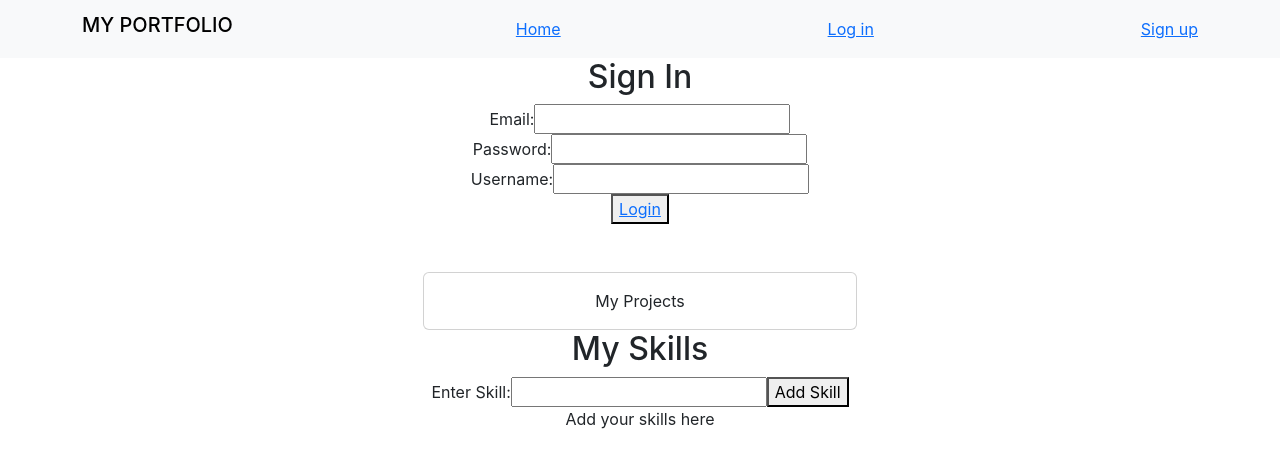
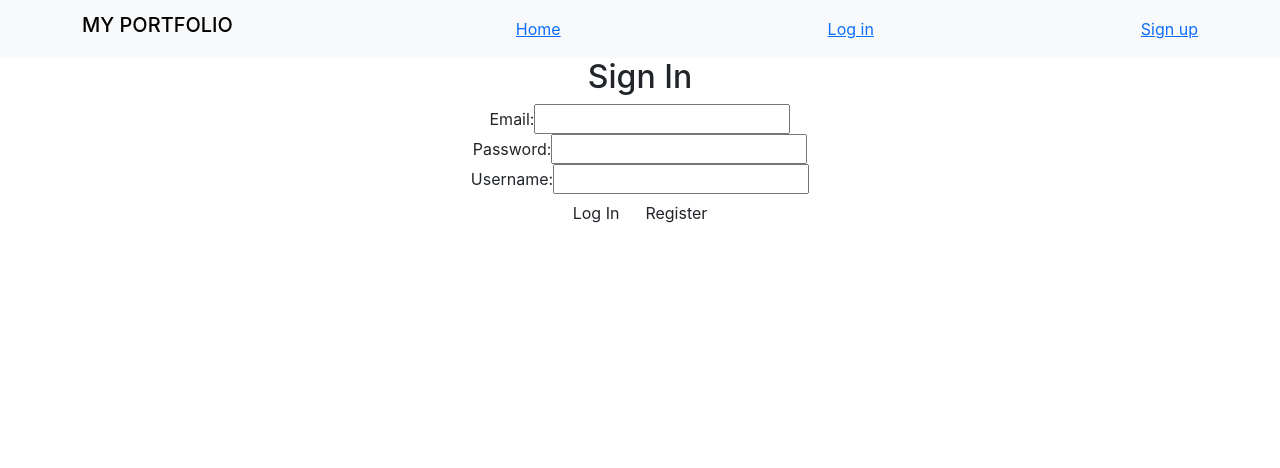
Before and after one commit to Rukorio-Vanessa/Portfolio-app-frontend, a React (Create React App) app: page /login in a window 1280 px wide. Shown: the top 468 px of the page. Built offline with nearby package versions, Linux system fonts and the light colour scheme.

Commit message:
added skills,projects to portfoliopg

```diff
--- a/src/App.js
+++ b/src/App.js
@@ -6,6 +6,7 @@ import './App.css'
 import Projects from './components/Projects';
 import Register from './components/Register';
 import Skills from './components/Skills';
+import PortfolioPage from './components/PortfolioPage';
 
 
 function App() {
@@ -22,10 +23,18 @@ function App() {
       <Route path='/'>
         <Home />
       </Route>
+      <Route path='/portfoliopage'>
+        <Register/>
+      </Route>
+      <Route path='/projects'>
+        <Register/>
+      </Route>
+      <Route path='/register'>
+        <Register/>
+      </Route>
     </Switch>
     </BrowserRouter>
     <Projects/>
-    <Skills/>
     </div>
   );
 }
--- a/src/components/Login.js
+++ b/src/components/Login.js
@@ -1,8 +1,8 @@
 import React from "react";
 import { useState } from "react";
-import ReactDOM  from "react-dom";
-import validator from 'validator';
 import Navbar from "./Navbar";
+import { Link } from "react-router-dom";
+
 
 
 
@@ -50,9 +50,9 @@ function Login(){
           <input type="text" value={username} onChange={handleUsernameChange} />
         </label>
         <br />
-        <button type="submit" >
-        <a className="logbtn" href="/projects"> Login</a>
-        </button>
+        <Link type="login-button" className="btn cancelbtn mx-auto" to="/portfoliopage" >Log In</Link>
+        <Link type="login-button" className="btn cancelbtn mx-auto" to="/register" >Register</Link>
+
       </form>
     </div>
   );
--- a/src/components/PortfolioPage.js
+++ b/src/components/PortfolioPage.js
@@ -1,4 +1,13 @@
 import React from 'react'
-function PortfolioPage(){}
+import Projects from './Projects';
+import Skills from './Skills';
+function Portfoliopage(){
+    return(
+        <div>
+            <Projects/>
+            <Skills/>
+        </div>
+    )
+}
 
-export default PortfolioPage;
+export default Portfoliopage;
--- a/src/components/Projects.js
+++ b/src/components/Projects.js
@@ -1,17 +1,9 @@
 import React from "react";
+import { useState, useEffect } from "react";
 
 function Projects(){
-    return(
-        <div>
-        <div className="row justify-content-center mt-5">
-          <div className="card col-lg-4 col-sm-12 col-md-6">
-            <div className="card-body">
-              <p className="card-text">My Projects</p>
-            </div>
-          </div>
-        </div>
-      </div>
-    );
+
 }
 
+
 export default Projects;
--- a/src/components/Register.js
+++ b/src/components/Register.js
@@ -1,5 +1,7 @@
 import React from "react";
 import { useState } from "react";
+import { Link } from "react-router-dom";
+
 
 function Register(){
 
@@ -16,11 +18,8 @@ function Register(){
         return;
       }
 
-      // perform registration logic here
-      // ...
+      //Registration logic
 
-      // redirect to another page on success
-      window.location.href = '/projects';
     };
 
     return (
@@ -39,7 +38,7 @@ function Register(){
             <label>Confirm Password:</label>
             <input type="password" value={confirmPassword} onChange={(e) => setConfirmPassword(e.target.value)} />
           </div>
-          <button type="submit">Register</button>
+          <Link type="login-button" className="btn cancelbtn mx-auto" to="/portfoliopage">Register</Link>
         </form>
       </div>
     );
```
